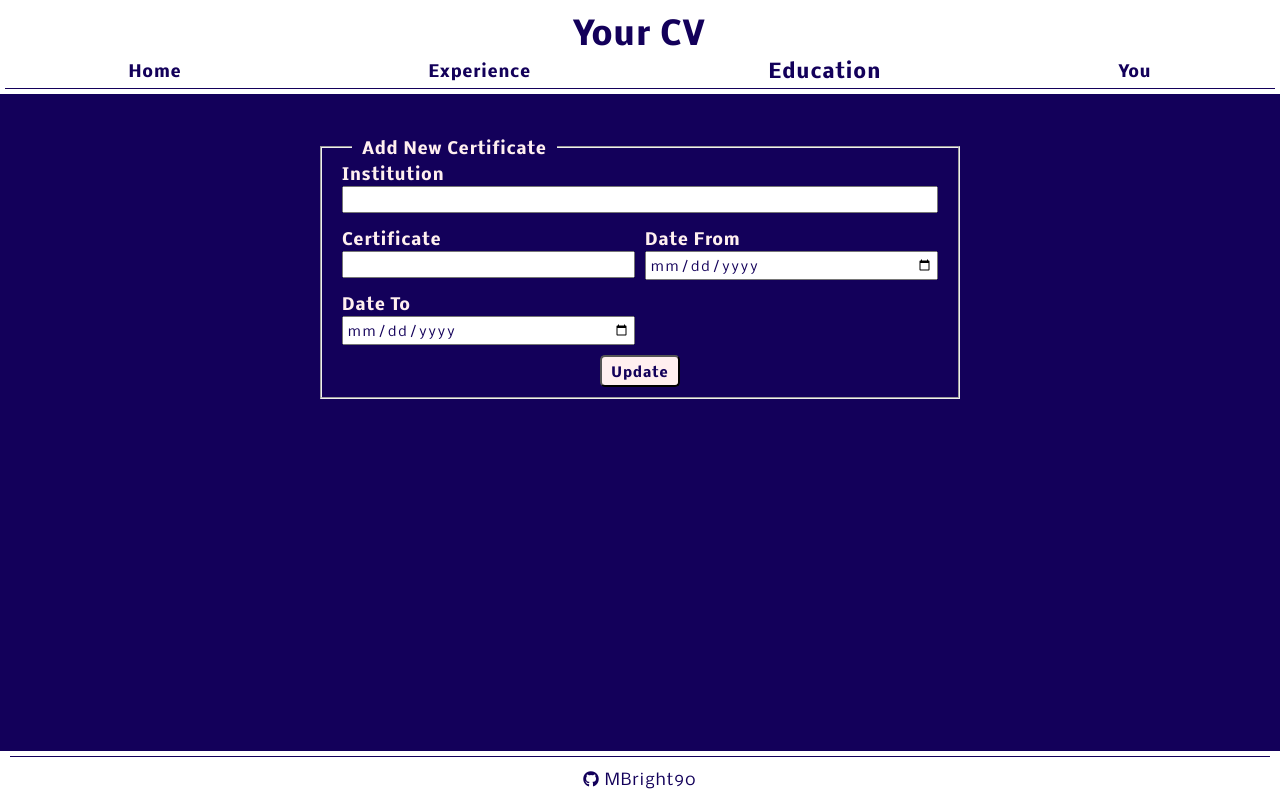
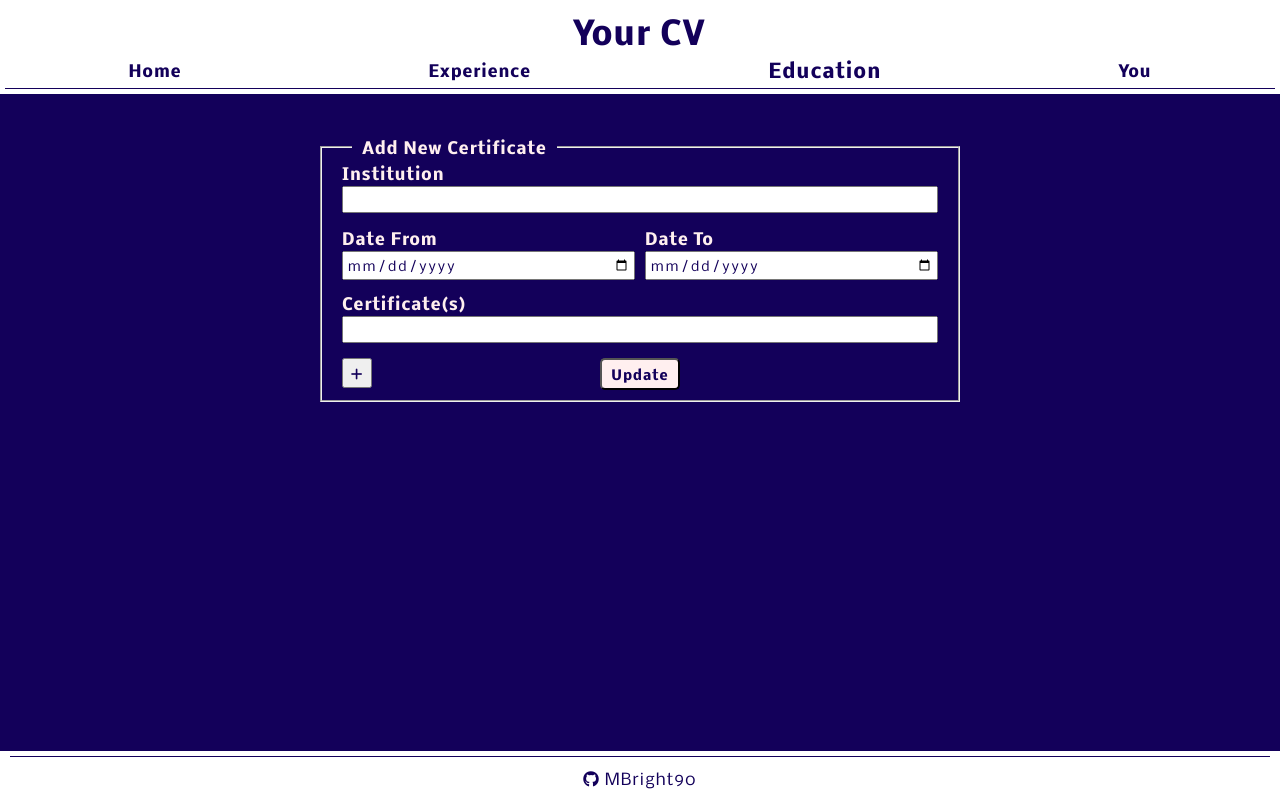
Before and after one commit to MBright90/cv-application, a React app: page / in a window 1280 px wide. Both pictures are taken after a click on the item "Education". Built offline with nearby package versions, Linux system fonts and the light colour scheme.

Commit message:
Add functionality to input fields and display

```diff
--- a/src/components/Education.js
+++ b/src/components/Education.js
@@ -4,12 +4,22 @@ import PropTypes from 'prop-types'
 import SaveButton from './SaveButton'
 
 const EducationDetail = (props) => {
-  const education = props.educationItem
+  const certificateParaArray = (certificateArray) => {
+    return certificateArray.map((certificate) => {
+      return (
+        <p
+          key={certificate}
+          className="education-item-certificate"
+        >{certificate}</p>
+      )
+    })
+  }
 
   return (
     <div className="education-list-item">
-      <p className="education-detail-headline">{education.institutionName} {education.dates}</p>
-      <p>{education.certificateAwarded}</p>
+      <p className="education-item-headline">{props.educationItem.institutionName.toUpperCase()}</p>
+      <p className="education-item-dates">{props.educationItem.dateFrom} - {props.educationItem.dateTo}</p>
+      {certificateParaArray(props.educationItem.certificates)}
     </div>
   )
 }
@@ -20,10 +30,10 @@ EducationDetail.propTypes = {
 
 const EducationList = (props) => {
   const createEducationList = () => {
-    props.educationArray.map((educationItem) => {
+    return props.educationArray.map((educationItem) => {
       return <EducationDetail
-        key={educationItem.institutionName + educationItem.dates}
-        educationDetail={educationItem}/>
+        key={`${educationItem.institutionName}${educationItem.dateFrom}`}
+        educationItem={educationItem}/>
     })
   }
 
@@ -38,9 +48,71 @@ EducationList.propTypes = {
   educationArray: PropTypes.array
 }
 
-const EducationInput = (props) => {
-  // education: institutionName, date from, date to, certificate awarded
+const CertificateInput = (props) => {
+  return (
+    <input
+      className="certificate-input"
+      type="text"
+      id={`certificate${props.inputIndex}`}
+      defaultValue={props.currentCertificate}
+      data-input-index={props.inputIndex}
+      onChange={props.handleCertificateChange}
+    />
+  )
+}
 
+CertificateInput.propTypes = {
+  currentCertificate: PropTypes.string,
+  handleCertificateChange: PropTypes.func,
+  inputIndex: PropTypes.number,
+}
+
+class EducationInput extends Component {
+  constructor(props) {
+    super(props)
+
+    this.state = {
+      certificateInputAmount: this.props.educationItem.certificates.length,
+      currentCertificateValues: [...this.props.educationItem.certificates]
+    }
+
+    this.handleCertificateChange = this.handleCertificateChange.bind(this)
+    this.handleNewCertificate = this.handleNewCertificate.bind(this)
+  }
+
+  handleCertificateChange(e) {
+    const certificateIndex = parseInt(e.target.dataset.inputIndex, 10)
+    const newCertificateValues = [...this.state.currentCertificateValues]
+    newCertificateValues[certificateIndex] = e.target.value
+
+    this.setState({
+      currentCertificateValues: newCertificateValues
+    })
+  }
+
+  handleNewCertificate() {
+    this.setState({
+      certificateInputAmount: this.state.certificateInputAmount + 1
+    })
+  }
+
+  createCertificateInputs = () => {
+    // Create an array of n from certificateInputAmount
+    const indexArray = [...Array(this.state.certificateInputAmount).keys()]
+
+    // Map out array using each index to create a certificate input
+    return indexArray.map((index) => {
+      return (<CertificateInput
+        key={`certificate-${index}`}
+        inputIndex={index}
+        currentCertificate={this.state.currentCertificateValues[index]}
+        handleCertificateChange={this.handleCertificateChange}
+      />
+      )
+    })
+  }
+
+  render() {
     return (
       <form className='education-input-overview'>
         <fieldset>
@@ -50,22 +122,14 @@ const EducationInput = (props) => {
             <input
               type="text"
               id=""
-            defaultValue={props.educationItem.institutionName}/>
-        </div>
-        <div>
-          <label htmlFor="">Certificate</label>
-          <input
-            type="text"
-            id=""
-            defaultValue={props.educationItem.certificate}
-          />
+              defaultValue={this.props.educationItem.institutionName}/>
           </div>
           <div>
             <label htmlFor="">Date From</label>
             <input
               type="date"
               id=""
-            defaultValue={props.educationItem.dateFrom}
+              defaultValue={this.props.educationItem.dateFrom}
             />
           </div>
           <div>
@@ -73,20 +137,31 @@ const EducationInput = (props) => {
             <input
               type="date"
               id=""
-            defaultValue={props.educationItem.dateTo}
+              defaultValue={this.props.educationItem.dateTo}
             />
           </div>
+          <div className="certificate-input-container">
+            <label htmlFor="certificates">Certificate(s)</label>
+            {this.createCertificateInputs()}
+            <button
+              className="new-certificate-button"
+              type="button"
+              onClick={this.handleNewCertificate}>
+              <i className="fa-solid fa-plus"></i>
+            </button>
+          </div>
           <SaveButton
-          uploadData={props.uploadEducationInfo}/>
+            uploadData={this.props.uploadEducationInfo}/>
         </fieldset>
       </form>
     )
+  }
 }
 
 EducationInput.defaultProps = {
   educationItem: {
     institutionName: '',
-    certificate: '',
+    certificates: [''],
     dateFrom: new Date(1, 1, 1970),
     dateTo: new Date(1, 1, 1971),
   }
```
Lines whose indentation alone changed are shown as unchanged.
